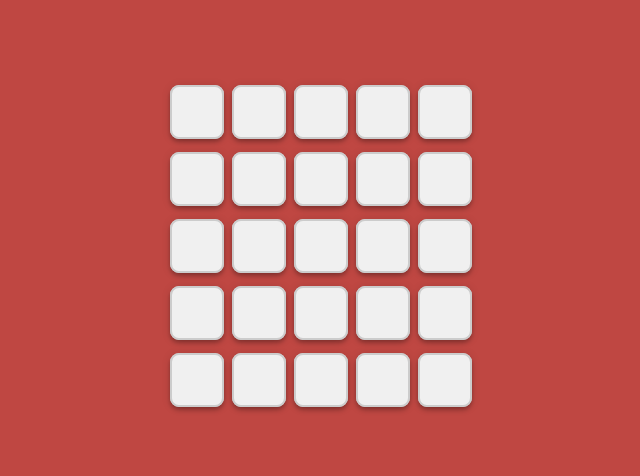
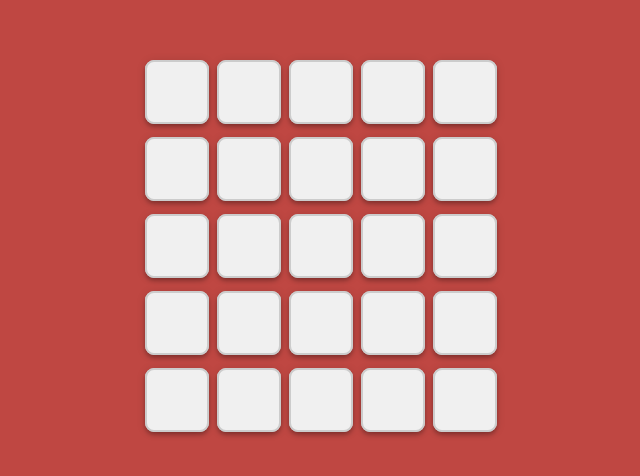
Before and after one commit to dan-r/Chain-Reaction, a React (Vite) app: page /cr/game/2 in a window 1280 px wide. Shown: the part 154-630 px from the top of the page, without its empty margins (319-959 px from the left). Built offline with nearby package versions, Linux system fonts and the light colour scheme; the HTML template or start-up script is replaced by a standard one.

Commit message:
Add grid size specific styling and centre everything

```diff
--- /dev/null
+++ b/src/App.css
@@ -0,0 +1,13 @@
+body {
+    overflow: hidden;
+}
+
+.center-container {
+    display: flex;                 /* Use flexbox to align items */
+    justify-content: center;       /* Center horizontally */
+    align-items: center;           /* Center vertically */
+    height: 100vh;                 /* Full viewport height */
+    width: 100vw;                  /* Full viewport width */
+    position: relative;            /* Position relative for internal elements */
+    box-sizing: border-box;        /* Ensure padding/borders don't affect width/height */
+}
--- a/src/App.jsx
+++ b/src/App.jsx
@@ -2,6 +2,7 @@ import React from 'react';
 import { BrowserRouter as Router, Route, Routes } from 'react-router-dom';
 import Game from './Game';
 import PlayerSelection from './PlayerSelection';
+import './App.css';
 
 const App = () => {
   return (
--- a/src/Cell.css
+++ b/src/Cell.css
@@ -13,25 +13,43 @@
     cursor: pointer;
 }
 
+/* iPhone Regular */
 @media (max-width: 476px) {
-    .cell {
+    .cell-5 {
+        width: 58px;
+        height: 58px;
+    }
+    .cell-container-5 {
+        width: 62px;
+        height: 62px;
+    }
+    .cell-7 {
         width: 40px;
         height: 40px;
     }
-    .cell-container {
+    .cell-container-7 {
         width: 44px;
         height: 44px;
     }
 }
 
+/* iPad and larger */
 @media (min-width: 476px) {
-    .cell {
-        width: 50px;
-        height: 50px;
+    .cell-5 {
+        width: 60px;
+        height: 60px;
     }
-    .cell-container {
-        width: 54px;
-        height: 54px;
+    .cell-container-5 {
+        width: 64px;
+        height: 64px;
+    }
+    .cell-7 {
+        width: 60px;
+        height: 60px;
+    }
+    .cell-container-7 {
+        width: 64px;
+        height: 64px;
     }
 }
 
--- a/src/Cell.jsx
+++ b/src/Cell.jsx
@@ -10,7 +10,7 @@ const diceDots = (count) => {
     return dots;
 };
 
-const Cell = ({ count, color, explodeDirection, initialTurnComplete, disabled, onClick }) => {
+const Cell = ({ count, color, explodeDirection, initialTurnComplete, disabled, gridSize, onClick }) => {
     const cellRefSprite = useRef(null); // Ref to the cell DOM element
     const cellRefTop = useRef(null);
     const [isAnimating, setIsAnimating] = useState(false); // Local state to track if animation is happening
@@ -59,12 +59,12 @@ const Cell = ({ count, color, explodeDirection, initialTurnComplete, disabled, o
     }, [count]);
 
     return (
-        <div className={`cell-container`}>
+        <div className={`cell-container-${gridSize}`}>
             {/* Bottom element/sprite (slide animated) */}
             <Paper
                 elevation={4}
                 ref={cellRefSprite}
-                className={`cell`}
+                className={`cell cell-${gridSize}`}
                 style={{
                     backgroundColor: color ? color : '#f0f0f0'
                 }}
@@ -78,7 +78,7 @@ const Cell = ({ count, color, explodeDirection, initialTurnComplete, disabled, o
                 elevation={0}
                 ref={cellRefTop}
                 // Animate colour changes only for the first turn and for when we are going 4 -> 0
-                className={`cell ${!initialTurnComplete || delayedCount == 0 ? "cell-animated" : ""}`}
+                className={`cell cell-${gridSize} ${!initialTurnComplete || delayedCount == 0 ? "cell-animated" : ""}`}
                 style={{
                     backgroundColor: disabled ? "rgb(185, 185, 185)" : delayedColor ? delayedColor : '#f0f0f0',
                     transform: "translateY(-100%)",
--- a/src/Game.css
+++ b/src/Game.css
@@ -1,14 +1,3 @@
-.game-container {
-    display: flex;                 /* Use flexbox to align items */
-    justify-content: center;       /* Center horizontally */
-    align-items: center;           /* Center vertically */
-    height: 100vh;                 /* Full viewport height */
-    width: 100vw;                  /* Full viewport width */
-    position: relative;            /* Position relative for internal elements */
-    box-sizing: border-box;        /* Ensure padding/borders don't affect width/height */
-}
-
-/* Optionally, you might want to style your grid as well */
 .grid {
     display: grid;                 /* Use CSS grid layout */
     grid-template-columns: repeat(auto-fill, 50px); /* Dynamic columns based on cell size */
--- a/src/Game.jsx
+++ b/src/Game.jsx
@@ -19,8 +19,7 @@ const Game = () => {
     const [initialTurnComplete, setInitialTurnComplete] = useState(false); // Track if initial turns are complete
     const [isAnimating, setIsAnimating] = useState(false); // Track if animations are in progress
 
-    const rows = players === 2 ? 5 : 7;
-    const cols = players === 2 ? 5 : 7;
+    const gridSize = players === 2 ? 5 : 7;
 
     const directions = [
         [0, 1, 'right'], // Right
@@ -31,7 +30,7 @@ const Game = () => {
 
     useEffect(() => {
         setBoard(
-            Array(rows).fill().map(() => Array(cols).fill({ count: 0, color: null, explodeDirection: null, disabled: false }))
+            Array(gridSize).fill().map(() => Array(gridSize).fill({ count: 0, color: null, explodeDirection: null, disabled: false }))
         );
         setGameOver(false);
         setWinningPlayer(null);
@@ -77,7 +76,7 @@ const Game = () => {
                     const newRow = row + dRow;
                     const newCol = col + dCol;
 
-                    if (newRow >= 0 && newRow < rows && newCol >= 0 && newCol < rows) {
+                    if (newRow >= 0 && newRow < gridSize && newCol >= 0 && newCol < gridSize) {
                         newBoard[newRow][newCol].disabled = true;
                     }
                 });
@@ -133,7 +132,7 @@ const Game = () => {
         directions.forEach(([dx, dy, direction]) => {
             const newRow = row + dx;
             const newCol = col + dy;
-            if (newRow >= 0 && newRow < rows && newCol >= 0 && newCol < cols) {
+            if (newRow >= 0 && newRow < gridSize && newCol >= 0 && newCol < gridSize) {
                 moves.push([newRow, newCol, direction]);
             }
         });
@@ -200,7 +199,7 @@ const Game = () => {
 
     const handleRestart = () => {
         setBoard(
-            Array(rows).fill().map(() => Array(cols).fill({ count: 0, color: null, explodeDirection: null }))
+            Array(gridSize).fill().map(() => Array(gridSize).fill({ count: 0, color: null, explodeDirection: null }))
         );
         setGameOver(false);
         setWinningPlayer(null);
@@ -248,7 +247,7 @@ const Game = () => {
                     zIndex: -1000,
                 }}
             />
-            <Box sx={{ padding: 3 }} className="game-container">
+            <Box sx={{ padding: 3 }} className="center-container">
                 <Grid container spacing={1} justifyContent="center" className="grid">
                     {board.map((row, rowIndex) => (
                         <Grid container item key={rowIndex} spacing={1} justifyContent="center">
@@ -260,6 +259,7 @@ const Game = () => {
                                         explodeDirection={cell.explodeDirection}
                                         initialTurnComplete={initialTurnComplete}
                                         disabled={cell.disabled}
+                                        gridSize={gridSize}
                                         onClick={() => handleClick(rowIndex, colIndex)}
                                     />
                                 </Grid>
--- a/src/PlayerSelection.jsx
+++ b/src/PlayerSelection.jsx
@@ -4,11 +4,15 @@ import { Button, Grid, Typography, Box } from '@mui/material';
 
 const PlayerSelection = () => {
     return (
-        <Box sx={{ padding: 3, textAlign: 'center' }}>
-            <Typography variant="h4" gutterBottom>
-                Chain Reaction
-            </Typography>
-            <Grid container justifyContent="center" alignItems="center">
+        <Box sx={{ padding: 3, textAlign: 'center' }} className={`center-container`}>
+
+            <Grid container justifyContent="center" alignItems="center" direction="column">
+                <Grid item>
+                    <Typography variant="h4" gutterBottom>
+                        Chain Reaction
+                    </Typography>
+                </Grid>
+
                 <Grid item>
                     <Typography variant="h6" gutterBottom>
                         Select number of players
```
